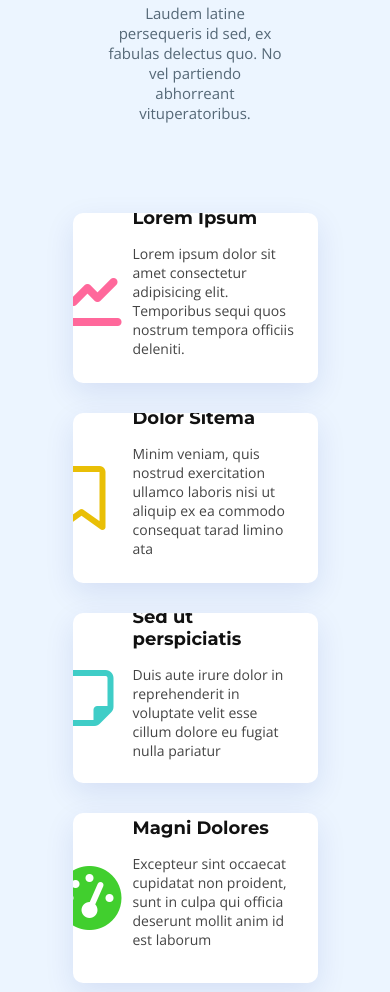
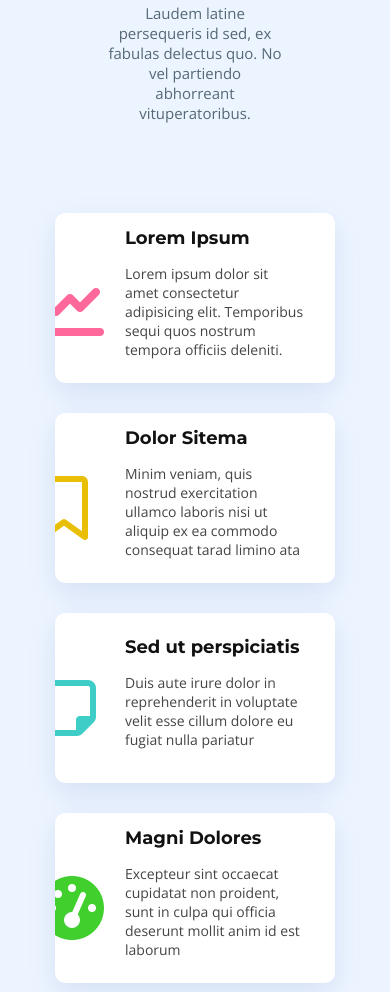
Before and after one commit to tefiavalos/trabajopractico1, a plain HTML site: page index.html in a window 390 px wide. Shown: the part 4237-5229 px from the top of the page. Drawn offline with nearby package versions, Linux system fonts and the light colour scheme.

Commit message:
Arregle cards Services en media

```diff
--- a/style.scss
+++ b/style.scss
@@ -576,6 +576,7 @@ body {
     }
   }
 
+
   #section-4-why-choose-us {
     background-color: #004A99;
     padding: 60px;
@@ -1334,7 +1335,7 @@ body {
     }
   }
 
-  @media (max-width:768px){
+  @media (max-width:760px){
     .hamburguer{
         display:block;
     }
@@ -1358,8 +1359,8 @@ body {
       .section-3-services-container-cards {
         .section-3-services-cards {
           display: flex;
-          width: 70%;
-          padding: 20px;
+          width: 80%;
+          padding-top: 50px;
         }
       }
     }
```
Also changed, not shown: style.css.
